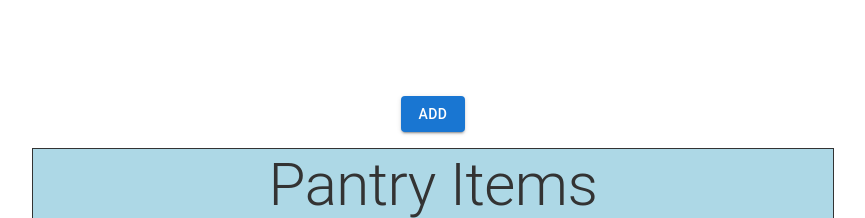
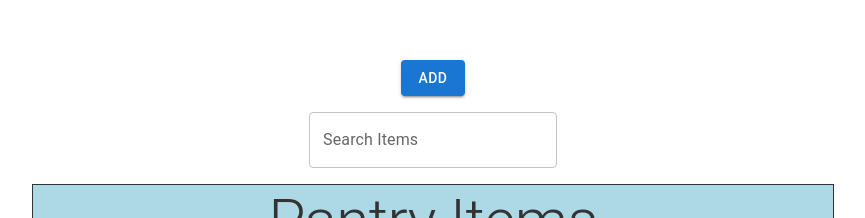
Before and after one commit to KashyapHegdeKota/PantryTracker, a Next.js app in the folder pantry/: page / in a window 1280 px wide. Shown: the part 127-345 px from the top of the page, without its empty margins (207-1072 px from the left). Built offline with nearby package versions, Linux system fonts and the light colour scheme; no server answers; the database is empty.

Commit message:
Added the NextJS app with the following functionality: Search for items.

```diff
--- a/pantry/app/page.js
+++ b/pantry/app/page.js
@@ -15,10 +15,10 @@ import {
   setDoc,
   doc,
   deleteDoc,
-  count,
   getDoc,
 } from "firebase/firestore";
 import { useEffect, useState } from "react";
+
 const style = {
   position: "absolute",
   top: "50%",
@@ -37,9 +37,12 @@ const style = {
 export default function Home() {
   const [pantry, setPantry] = useState([]);
   const [open, setOpen] = useState(false);
+  const [itemName, setItemName] = useState("");
+  const [searchTerm, setSearchTerm] = useState("");
+
   const handleOpen = () => setOpen(true);
   const handleClose = () => setOpen(false);
-  const [itemName, setItemName] = useState("");
+
   const updatePantry = async () => {
     const snapshot = query(collection(firestore, "pantry"));
     const docs = await getDocs(snapshot);
@@ -47,9 +50,9 @@ export default function Home() {
     docs.forEach((doc) => {
       pantryList.push({ name: doc.id, ...doc.data() });
     });
-    console.log(pantryList);
     setPantry(pantryList);
   };
+
   useEffect(() => {
     updatePantry();
   }, []);
@@ -60,19 +63,30 @@ export default function Home() {
     if (docSnap.exists()) {
       const { count } = docSnap.data();
       await setDoc(docRef, { count: count + 1 });
-      await updatePantry();
-      return;
     } else {
       await setDoc(docRef, { count: 1 });
-      await updatePantry();
     }
+    await updatePantry();
   };
 
   const removeItem = async (item) => {
     const docRef = doc(collection(firestore, "pantry"), item);
-    await deleteDoc(docRef);
-    updatePantry();
+    const docSnap = await getDoc(docRef);
+    if (docSnap.exists()) {
+      const { count } = docSnap.data();
+      if (count > 1) {
+        await setDoc(docRef, { count: count - 1 });
+      } else {
+        await deleteDoc(docRef);
+      }
+    }
+    await updatePantry();
   };
+
+  const filteredPantry = pantry.filter(({ name }) =>
+    name.toLowerCase().includes(searchTerm.toLowerCase())
+  );
+
   return (
     <Box
       width="100vw"
@@ -118,6 +132,14 @@ export default function Home() {
       <Button variant="contained" onClick={handleOpen}>
         Add
       </Button>
+      <TextField
+        width="100px"
+        id="search-field"
+        label="Search Items"
+        variant="outlined"
+        value={searchTerm}
+        onChange={(e) => setSearchTerm(e.target.value)}
+      />
       <Box border={"1px solid #333"}>
         <Box
           width="800px"
@@ -131,7 +153,7 @@ export default function Home() {
           </Typography>
         </Box>
         <Stack width="800px" height="200px" spacing={2} overflow={"auto"}>
-          {pantry.map(({ name, count }) => (
+          {filteredPantry.map(({ name, count }) => (
             <Box
               key={name}
               width="100%"
```
